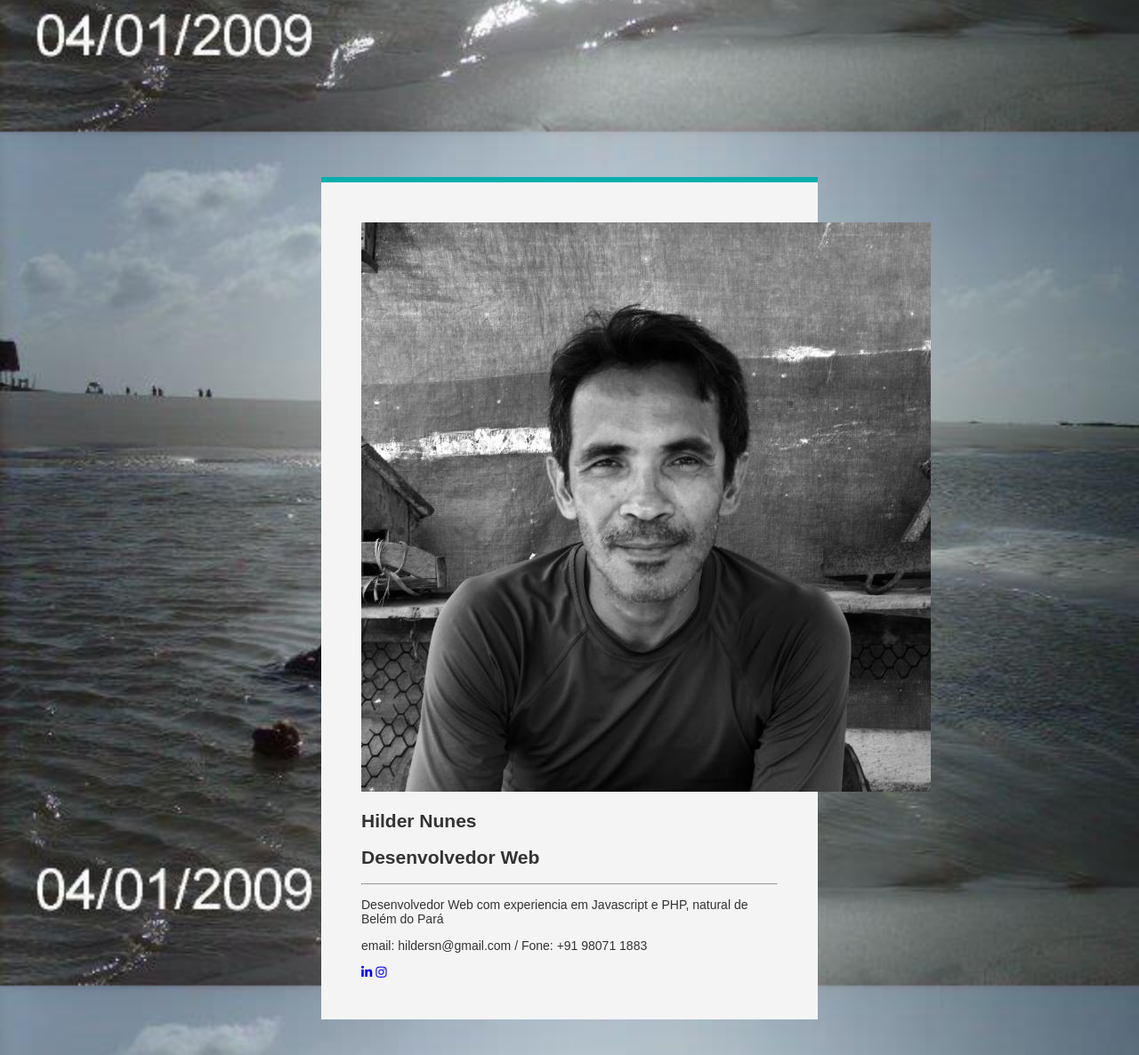
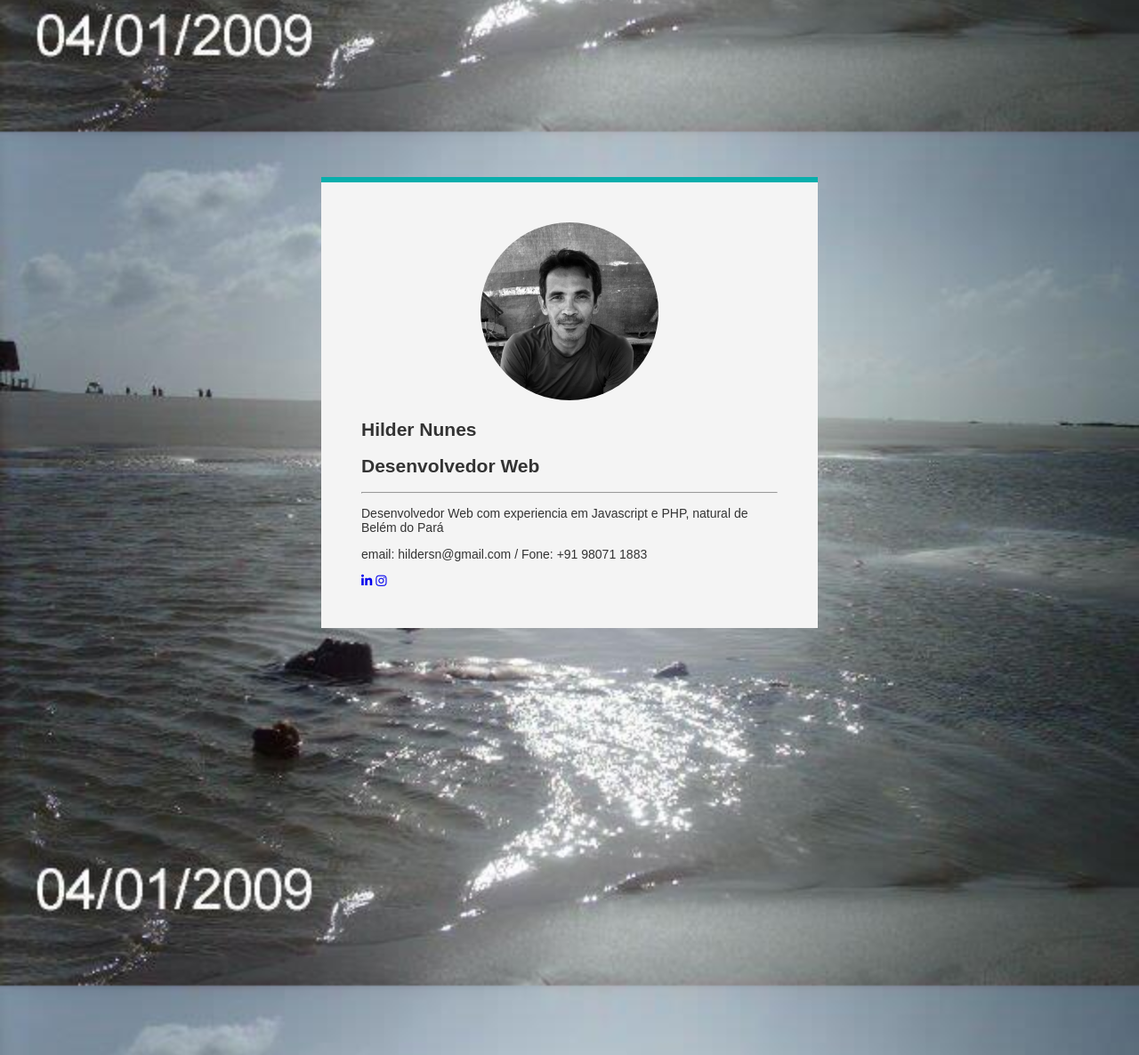
Before and after one commit to hsnunes/hsnunes.github.io, a PHP site: page / in a window 1280 px wide. Shown: the part 812-1998 px from the top of the page at 89% size. Run offline with PHP 8.4, Linux system fonts and the light colour scheme; some libraries are stand-ins or nearby versions.

Commit message:
trabalhando a imagem/avatar

```diff
--- a/css/style.css
+++ b/css/style.css
@@ -15,3 +15,13 @@ body {
     padding: 45px;
     border-top: 6px solid #08aeac;
 }
+
+.vcard-profile-img {
+    width: 200px;
+    margin: 0 auto;
+}
+
+.profile-img {
+    width: 100%;
+    border-radius: 100%;
+}
```
Also changed, not shown: README.md.
